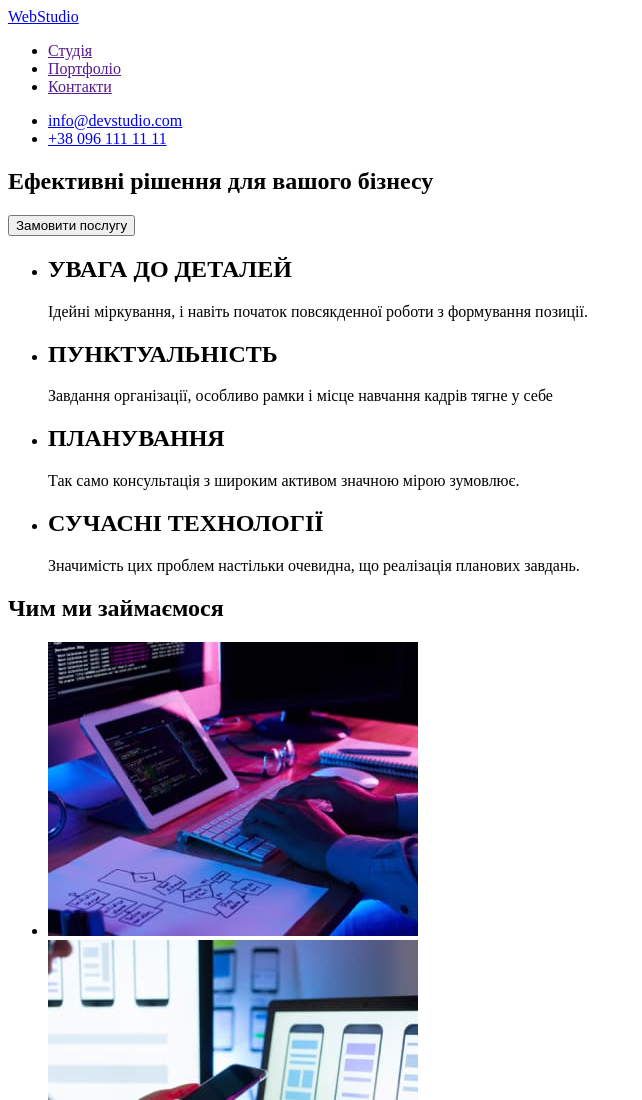
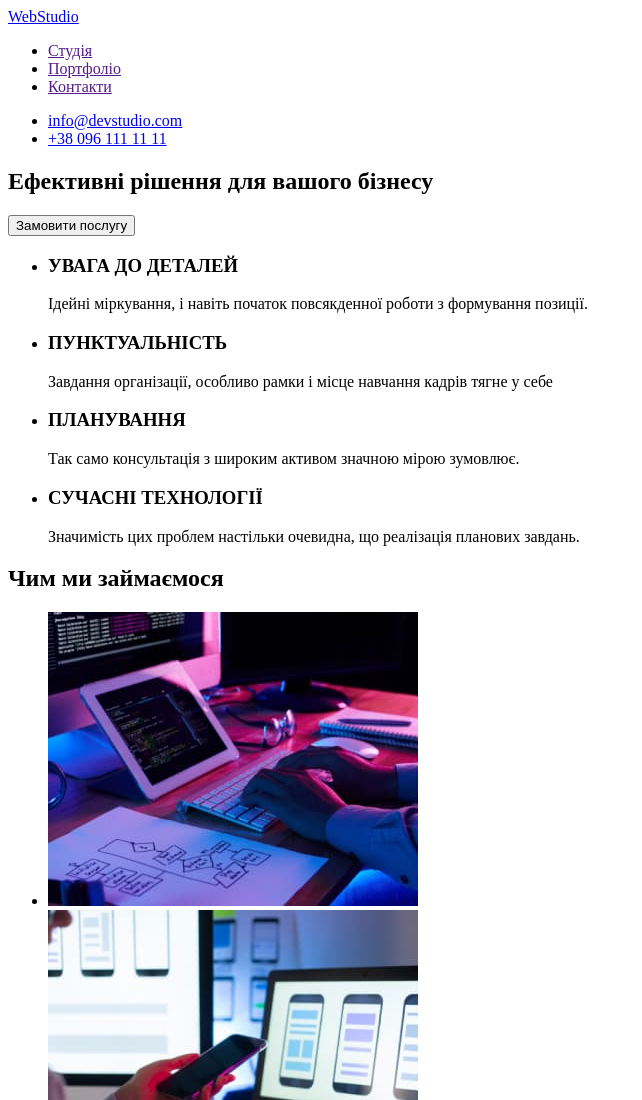
Before and after one commit to victor-pos/goit-markup-hw-01, a plain HTML site: page index.html in a window 1280 px wide. Shown: the top 1100 px of the page, without its empty margins (0-642 px from the left). Drawn offline with Linux system fonts and the light colour scheme.

Commit message:
revised file

```diff
--- a/index.html
+++ b/index.html
@@ -1,5 +1,5 @@
 <!DOCTYPE html>
-<html lang="en">
+<html lang="uk">
 <head>
     <meta charset="UTF-8">
     <meta http-equiv="X-UA-Compatible" content="IE=edge">
@@ -11,17 +11,17 @@
     <!--Шапка сайту-->
   <header>
     <a href="/">WebStudio</a>
+    <nav>
     <ul>
         <li><a href="">Студія</a></li>
         <li><a href="">Портфоліо</a></li>
         <li><a href="">Контакти</a></li>
     </ul>
-    <nav>
+    </nav>
     <ul>
         <li><a href="mailto:info@devstudio.com">info@devstudio.com</a>
         <li><a href="tel:+380961111111">+38 096 111 11 11</a>
     </ul>
-    </nav>
   </header>
   <main>
     <!--Герой-->
@@ -33,19 +33,19 @@
     <section>
         <ul>
             <li>
-                <h2>УВАГА ДО ДЕТАЛЕЙ</h2>
+                <h3>УВАГА ДО ДЕТАЛЕЙ</h3>
                 <p>Ідейні міркування, і навіть початок повсякденної роботи з формування позиції.</p>
             </li>
             <li>
-                <h2>ПУНКТУАЛЬНІСТЬ</h2>
+                <h3>ПУНКТУАЛЬНІСТЬ</h3>
                 <p>Завдання організації, особливо рамки і місце навчання кадрів тягне у себе</p>
             </li>
             <li>
-                <h2>ПЛАНУВАННЯ</h2>
+                <h3>ПЛАНУВАННЯ</h3>
                 <p>Так само консультація з широким активом значною мірою зумовлює.</p>
             </li>
             <li>
-                <h2>СУЧАСНІ ТЕХНОЛОГІЇ</h2>
+                <h3>СУЧАСНІ ТЕХНОЛОГІЇ</h3>
                 <p>Значимість цих проблем настільки очевидна, що реалізація планових завдань.</p>
             </li>
         </ul>
```
Also changed, not shown: .prettierrc.json (added).
